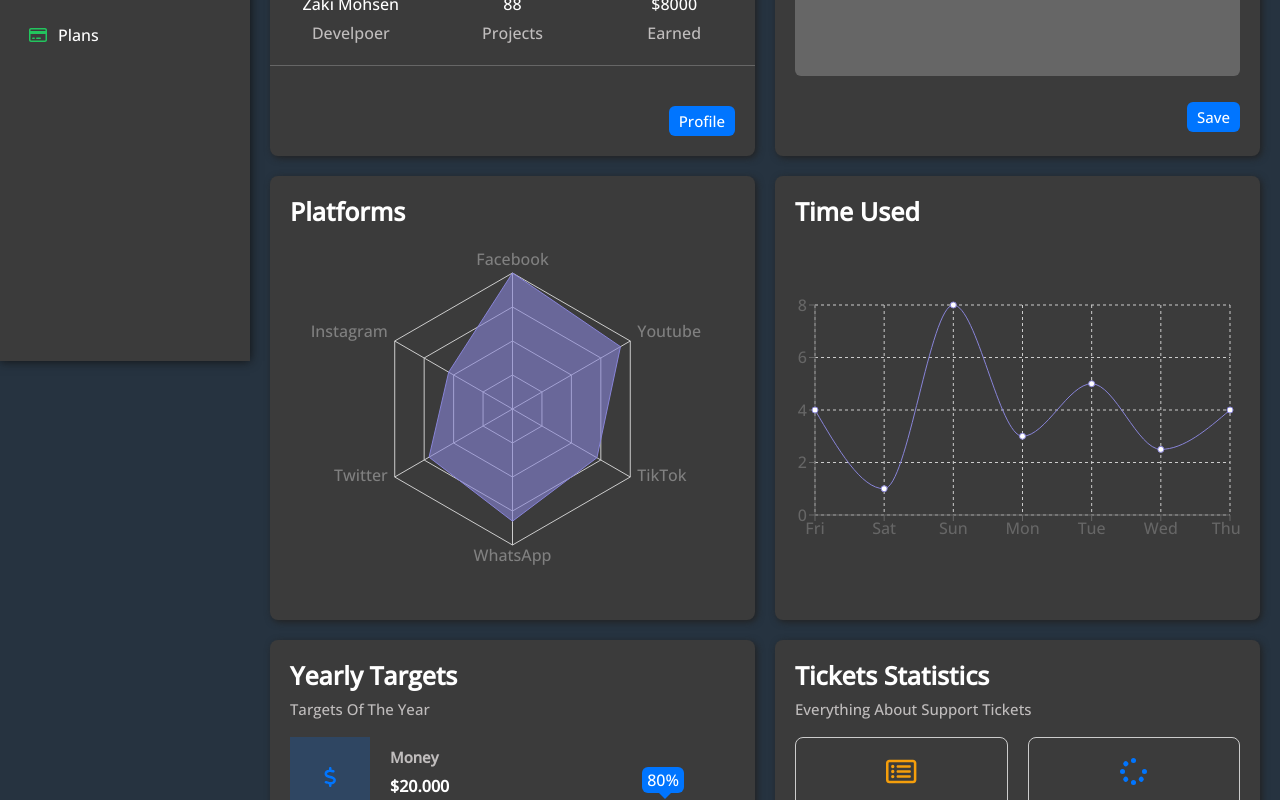
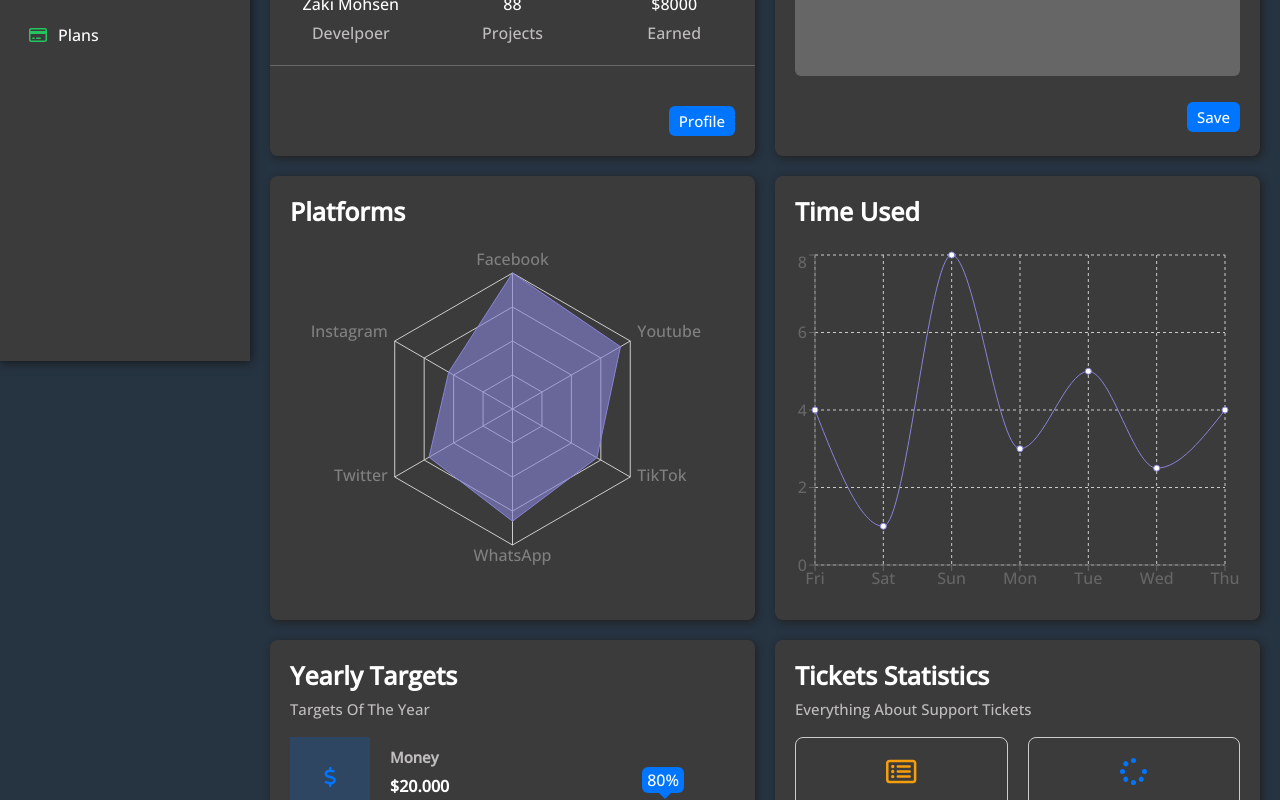
Before and after one commit to zaki164/Atsky, a React (Create React App) app: page /#/ in a window 1280 px wide. Shown: the part 439-1239 px from the top of the page. Built offline with nearby package versions, Linux system fonts and the light colour scheme.

Commit message:
TimeUsed Chart

```diff
--- a/src/components/TimeUsed/TimeUsed.jsx
+++ b/src/components/TimeUsed/TimeUsed.jsx
@@ -1,37 +1,6 @@
-// import { data } from '../../constants'
+import { data } from '../../constants';
 import { ResponsiveContainer, LineChart, CartesianGrid, XAxis, YAxis, Tooltip, Line } from 'recharts';
 import './TimeUsed.scss';
-
-const TimeUseddata = [
-  {
-    Day: 'Fri',
-    Hours: 4,
-  },
-  {
-    Day: 'Sat',
-    Hours: 1,
-  },
-  {
-    Day: 'Sun',
-    Hours: 8,
-  },
-  {
-    Day: 'Mon',
-    Hours: 3,
-  },
-  {
-    Day: 'Tue',
-    Hours: 5,
-  },
-  {
-    Day: 'Wed',
-    Hours: 2.5,
-  },
-  {
-    Day: 'Thu',
-    Hours: 4,
-  },
-];
 
 const TimeUsed = () => {
   return (
@@ -42,12 +11,12 @@ const TimeUsed = () => {
           <LineChart
             width={300}
             height={100}
-            data={TimeUseddata}
+            data={data.TimeUsedData}
             margin={{
-              top: 55,
-              right: 10,
+              top: 5,
+              right: 15,
               left: -40,
-              bottom: 55,
+              bottom: 5,
             }}
           >
             <CartesianGrid strokeDasharray="3 3"/>
--- a/src/constants/data.js
+++ b/src/constants/data.js
@@ -914,6 +914,37 @@ const PlatformsData = [
   },
 ];
 
+const TimeUsedData = [
+  {
+    Day: 'Fri',
+    Hours: 4,
+  },
+  {
+    Day: 'Sat',
+    Hours: 1,
+  },
+  {
+    Day: 'Sun',
+    Hours: 8,
+  },
+  {
+    Day: 'Mon',
+    Hours: 3,
+  },
+  {
+    Day: 'Tue',
+    Hours: 5,
+  },
+  {
+    Day: 'Wed',
+    Hours: 2.5,
+  },
+  {
+    Day: 'Thu',
+    Hours: 4,
+  },
+];
+
 const data = {
   nav,
   LatestUploadsData,
@@ -936,6 +967,7 @@ const data = {
   FilesData,
   PlansData,
   PlatformsData,
+  TimeUsedData,
 }
 
 export default data
--- a/src/sass/_localFramework.scss
+++ b/src/sass/_localFramework.scss
@@ -57,6 +57,7 @@
   width: 100%;
   height: 350px;
   @include media(sm) {
-    font-size: 13px;
+    height: 250px;
+    font-size: 12px;
   }
 }
```
